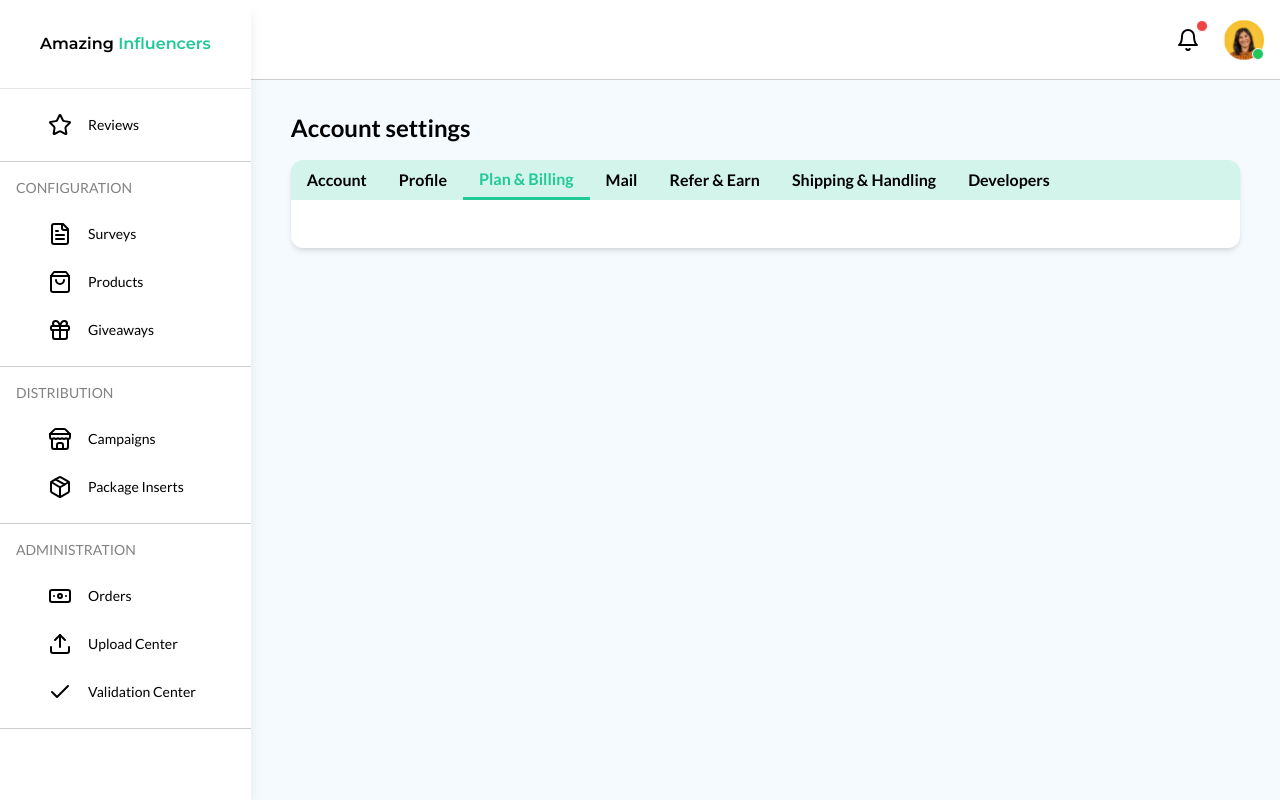
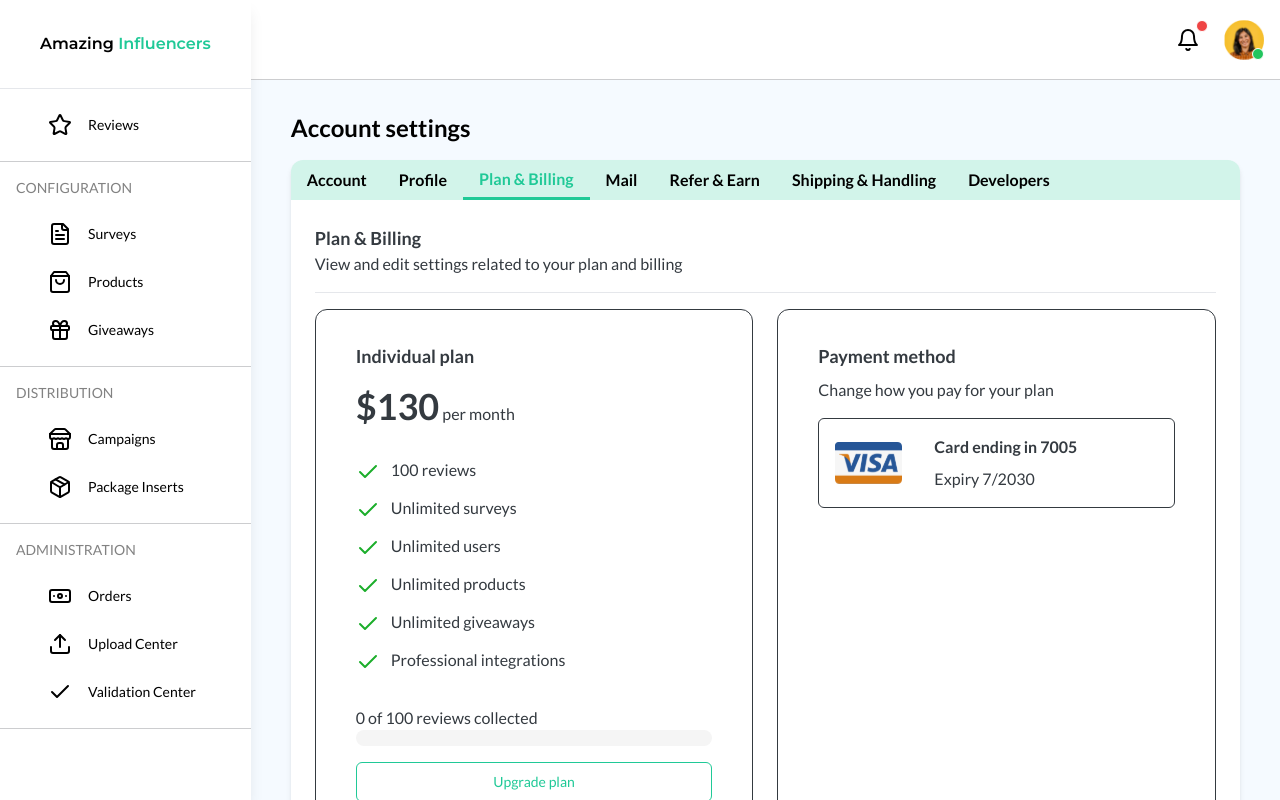
Before and after one commit to AjelmarMedina/amazing-influencers, a Next.js app: page /dashboard/settings/billing in a window 1280 px wide. Built offline with nearby package versions, Linux system fonts and the light colour scheme.

Commit message:
Plan & Billing

```diff
--- a/package.json
+++ b/package.json
@@ -17,6 +17,7 @@
     "@radix-ui/react-label": "^2.1.0",
     "@radix-ui/react-navigation-menu": "^1.2.0",
     "@radix-ui/react-popover": "^1.1.1",
+    "@radix-ui/react-progress": "^1.1.0",
     "@radix-ui/react-radio-group": "^1.2.0",
     "@radix-ui/react-scroll-area": "^1.1.0",
     "@radix-ui/react-select": "^2.1.1",
--- a/src/app/dashboard/settings/billing/page.tsx
+++ b/src/app/dashboard/settings/billing/page.tsx
@@ -1,5 +1,103 @@
+import { Button } from "@/components/ui/button";
+import { Progress } from "@/components/ui/progress";
+import { Table, TableBody, TableCell, TableHeader, TableRow } from "@/components/ui/table";
+import { cn } from "@/lib/utils";
+import { CheckIcon } from "lucide-react";
+import Image from "next/image";
+
 export default function Page() {
   return (
-    <></>
+    <div>
+      <div>
+        <h2 className="font-bold text-lg">Plan & Billing</h2>
+        <p>
+          View and edit settings related to your plan and billing
+        </p>
+      </div>
+      <hr />
+      <div
+        className={cn("grid grid-rows-2 md:grid-rows-1 md:grid-cols-2 gap-6",
+          "*:rounded-xl *:border *:border-[#343A40] *:px-10 *:py-8 *:flex *:flex-col *:space-y-4"
+        )}
+      >
+        <aside>
+          <h2 className="text-lg font-bold">Individual plan</h2>
+          <h3 className="text-base"><strong className="font-semibold text-4xl">$130</strong> per month</h3>
+          <ul className="space-y-3 py-4">
+            <li><CheckIcon className="text-[#1CAE2B] mr-2 inline"/> 100 reviews</li>
+            <li><CheckIcon className="text-[#1CAE2B] mr-2 inline"/> Unlimited surveys</li>
+            <li><CheckIcon className="text-[#1CAE2B] mr-2 inline"/> Unlimited users</li>
+            <li><CheckIcon className="text-[#1CAE2B] mr-2 inline"/> Unlimited products</li>
+            <li><CheckIcon className="text-[#1CAE2B] mr-2 inline"/> Unlimited giveaways</li>
+            <li><CheckIcon className="text-[#1CAE2B] mr-2 inline"/> Professional integrations</li>
+          </ul>
+          <div>
+            <p>0 of 100 reviews collected</p>
+            <Progress />
+          </div>
+          <Button variant={"outline"} className="text-primary border-primary hover:text-primary/90">Upgrade plan</Button>
+        </aside>
+        <aside>
+          <div className="space-y-2">
+            <h2 className="text-lg font-bold">Payment method</h2>
+            <p>Change how you pay for your plan</p>
+          </div>
+          <div className="border border-[#343A40] rounded-md flex flex-row items-center space-x-8 p-4">
+            <Image
+              alt="Visa"
+              src={"/dashboard/visa.svg"}
+              width={67}
+              height={41}
+            />
+            <div className="space-y-2">
+              <h3 className="font-bold">Card ending in 7005</h3>
+              <p>Expiry 7/2030</p>
+            </div>
+          </div>
+        </aside>
+      </div>
+      <div>
+        <h2 className="font-bold text-lg">Invoices</h2>
+        <p>
+          View and download invoices
+        </p>
+      </div>
+      <InvoicesTable />
+    </div>
   )
 }
+
+function InvoicesTable() {
+  const data = [
+    {
+      date: "07/08/2024",
+      order_id: "9F3513D3-0001",
+      amount: "$190",
+    }
+  ]
+
+  return (
+    <div className="w-full overflow-hidden grid rounded-xl">
+      <Table className="w-full table-auto text-nowrap text-center">
+        <TableHeader className="bg-[#F3F4F6]">
+            <TableRow className="text-[#343A40] font-bold">
+              <TableCell>Date</TableCell>
+              <TableCell>Order ID</TableCell>
+              <TableCell>Amount</TableCell>
+              <TableCell>Download</TableCell>
+            </TableRow>
+        </TableHeader>
+        <TableBody className="bg-white">
+          {data.map((row, index) => (
+            <TableRow key={index} className="font-medium">
+              <TableCell>{row.date}</TableCell>
+              <TableCell>{row.order_id}</TableCell>
+              <TableCell>{row.amount}</TableCell>
+              <TableCell className="text-primary">View PDF</TableCell>
+            </TableRow>
+          ))}
+        </TableBody>
+      </Table>
+    </div>
+  )
+}
--- /dev/null
+++ b/src/components/ui/progress.tsx
@@ -0,0 +1,28 @@
+"use client"
+
+import * as React from "react"
+import * as ProgressPrimitive from "@radix-ui/react-progress"
+
+import { cn } from "@/lib/utils"
+
+const Progress = React.forwardRef<
+  React.ElementRef<typeof ProgressPrimitive.Root>,
+  React.ComponentPropsWithoutRef<typeof ProgressPrimitive.Root>
+>(({ className, value, ...props }, ref) => (
+  <ProgressPrimitive.Root
+    ref={ref}
+    className={cn(
+      "relative h-4 w-full overflow-hidden rounded-full bg-neutral-100 dark:bg-neutral-800",
+      className
+    )}
+    {...props}
+  >
+    <ProgressPrimitive.Indicator
+      className="h-full w-full flex-1 bg-neutral-900 transition-all dark:bg-neutral-50"
+      style={{ transform: `translateX(-${100 - (value || 0)}%)` }}
+    />
+  </ProgressPrimitive.Root>
+))
+Progress.displayName = ProgressPrimitive.Root.displayName
+
+export { Progress }
```
Also changed, not shown: public/dashboard/visa.svg (added), 1 other file (tests, documents, lock files or other folders).
